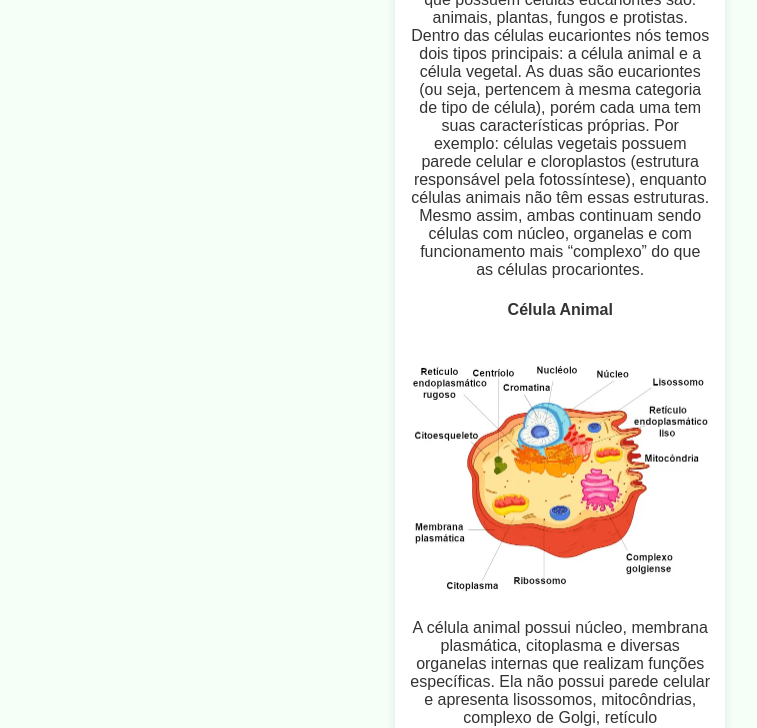
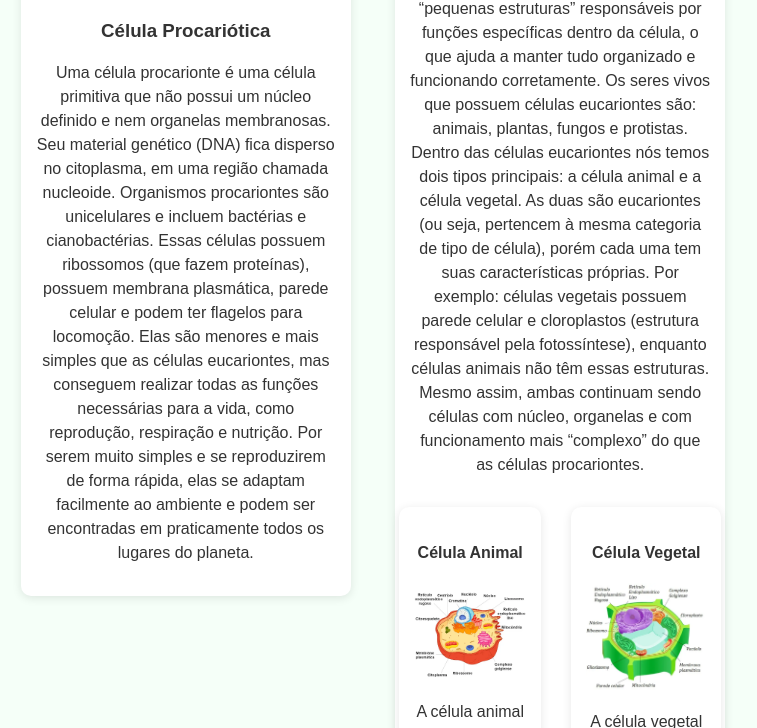
Before and after one commit to juliabzrr/site-biomaket, a plain HTML site: page index.html in a window 1280 px wide. Shown: the part 1212-1940 px from the top of the page, without its empty margins (267-1024 px from the left). Drawn offline with Linux system fonts and the light colour scheme.

Commit message:
Update style.css

```diff
--- a/css/style.css
+++ b/css/style.css
@@ -58,3 +58,29 @@ footer {
   padding: 15px;
   margin-top: 40px;
 }
+
+p {
+  text-align: center;
+  line-height: 1.5;
+}
+
+
+.subtipos-eucarionte {
+  display: flex;
+  justify-content: center;
+  gap: 30px;
+  margin-top: 30px;
+}
+
+.subtipo {
+  width: 250px;
+  background: white;
+  border-radius: 10px;
+  padding: 15px;
+  box-shadow: 0 2px 10px rgba(0,0,0,0.1);
+}
+
+.subtipo img {
+  width: 100%;
+  border-radius: 10px;
+}
```
